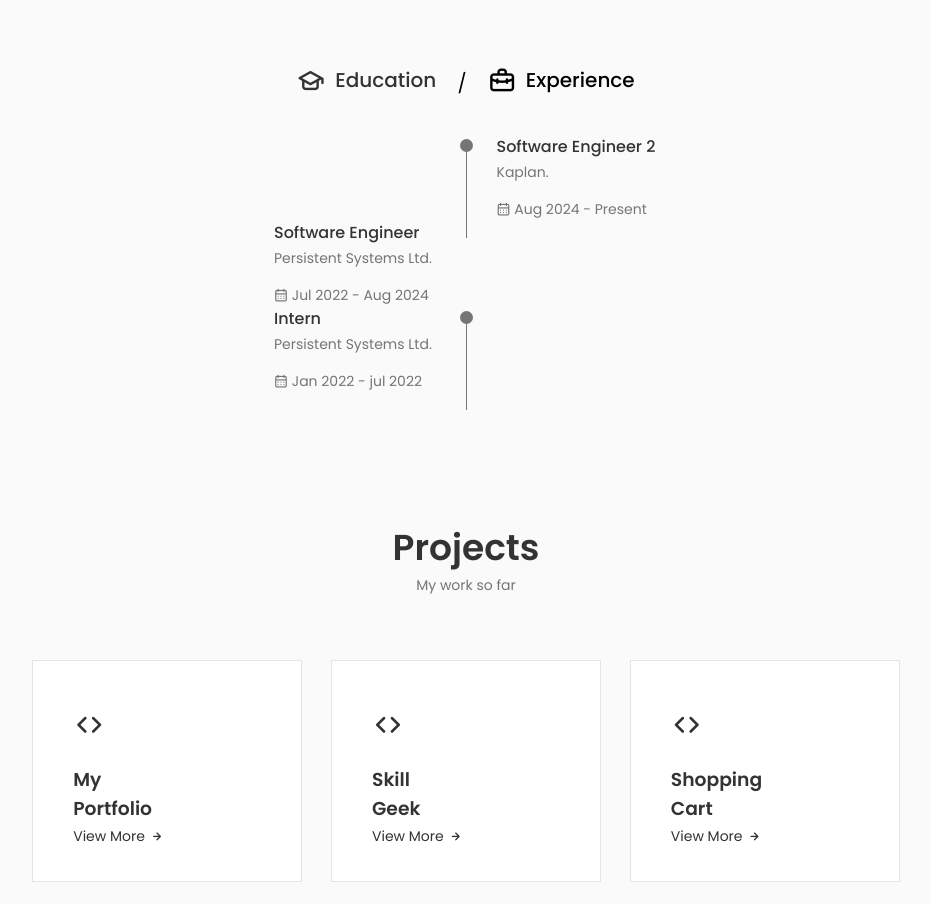
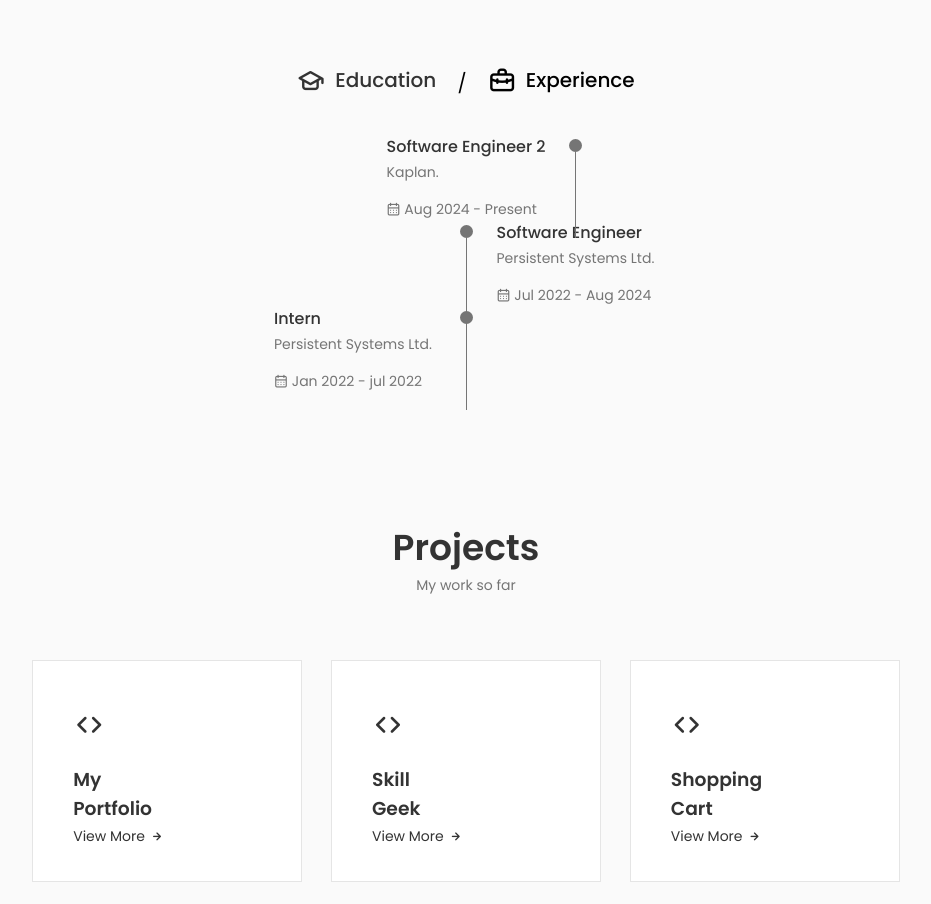
Before and after one commit to Sudhanv4/My-Portfolio-Website, a React (Create React App) app: page / in a window 1280 px wide. Shown: the part 2340-3244 px from the top of the page, without its empty margins (174-1105 px from the left). Built offline with nearby package versions, Linux system fonts and the light colour scheme.

Commit message:
update exp

```diff
--- a/src/components/qualification/Qualification.jsx
+++ b/src/components/qualification/Qualification.jsx
@@ -80,14 +80,8 @@ const Qualification = () => {
 
                     <div className={qual===1?"qualification__content qualification__content-active":"qualification__content"}>
 
-
-                        <div className="qualification__data">
+                    <div className="qualification__data">
                             <div></div>
-
-                            <div>
-                                <span className="qualification__rounder"></span>
-                                <span className="qualification__line"></span>
-                            </div>
 
                             <div>
                                 <h3 className="qualification__title">Software Engineer 2</h3>
@@ -97,6 +91,19 @@ const Qualification = () => {
                                     &nbsp;Aug 2024 - Present
                                 </div>
                             </div>
+                            <div>
+                                <span className="qualification__rounder"></span>
+                                <span className="qualification__line"></span>
+                            </div>
+                        </div>
+                        <div className="qualification__data">
+                            <div></div>
+
+                            <div>
+                                <span className="qualification__rounder"></span>
+                                <span className="qualification__line"></span>
+                            </div>
+
                             <div>
                                 <h3 className="qualification__title">Software Engineer</h3>
                                 <span className="qualification__subtitle">Persistent Systems Ltd.</span>
```
